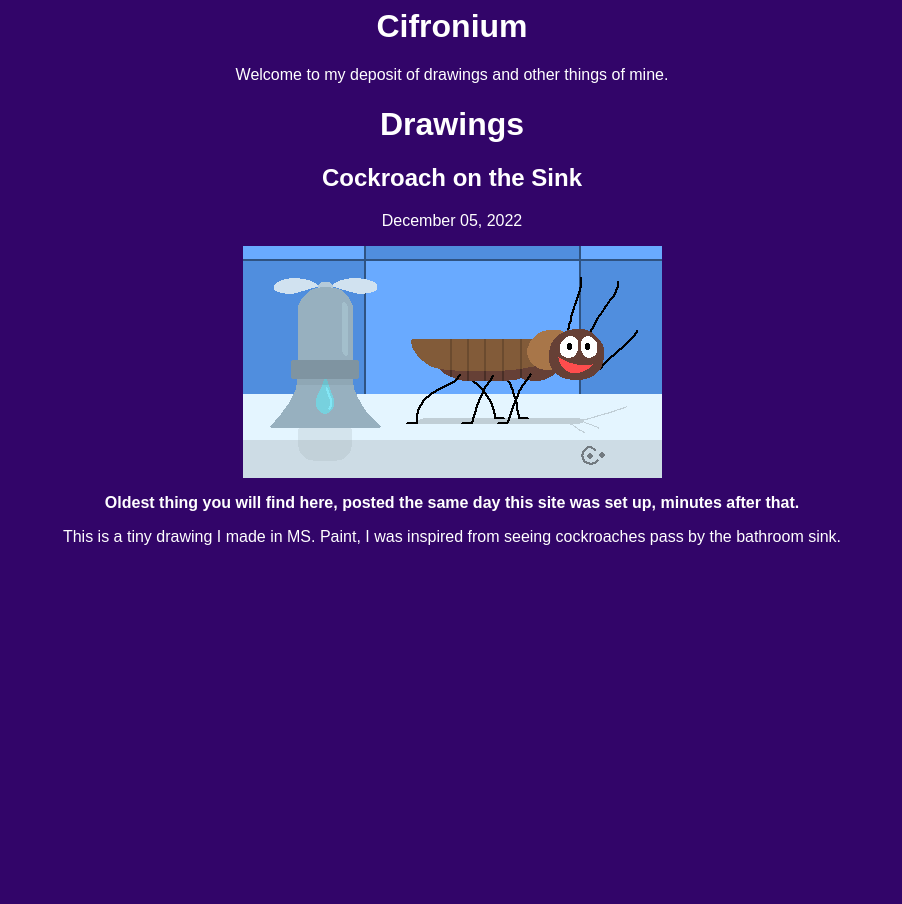
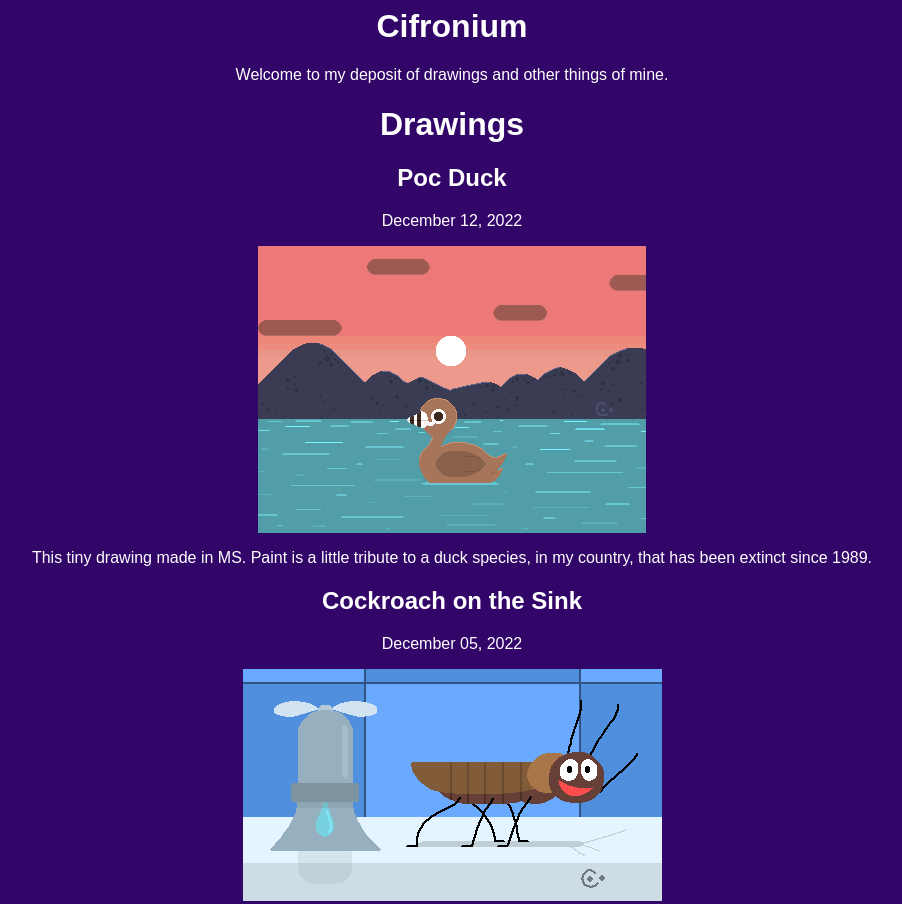
Before and after one commit to cifronium/cifronium.github.io, a plain HTML site: page index.html in a window 1280 px wide. Shown: the top 904 px of the page, without its empty margins (188-1090 px from the left). Before the commit the page ends 800 px from the top, so only its background shows below. Drawn offline with Linux system fonts and the light colour scheme.

Commit message:
Page updated.

```diff
--- a/index.html
+++ b/index.html
@@ -21,7 +21,11 @@
   <h1>Cifronium</h1>
 	<p>Welcome to my deposit of drawings and other things of mine.</p>
   <h1>Drawings</h1>
-     <h2>Cockroach on the Sink</h1>
+     <h2>Poc Duck</h2>
+	<p>December 12, 2022</p>
+     <img src="https://cifronium.github.io/drawings/pocduck.png">
+	<p>This tiny drawing made in MS. Paint is a little tribute to a duck species, in my country, that has been extinct since 1989.</p>
+     <h2>Cockroach on the Sink</h2>
 	<p>December 05, 2022</p>
      <img src="https://cifronium.github.io/drawings/cockroachonthesink.png">
 	<p><strong>Oldest thing you will find here, posted the same day this site was set up, minutes after that.</strong></p>
```
